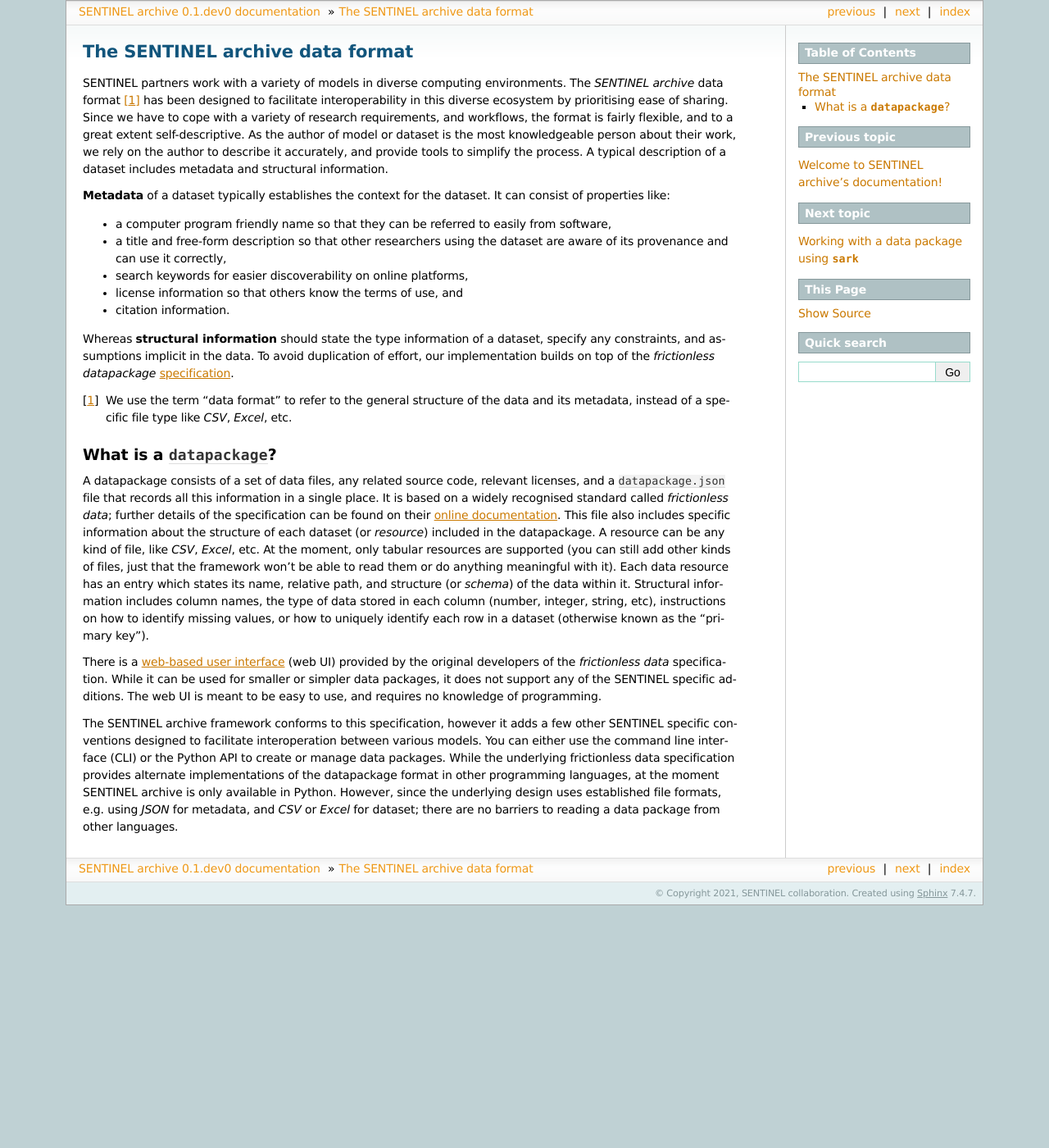
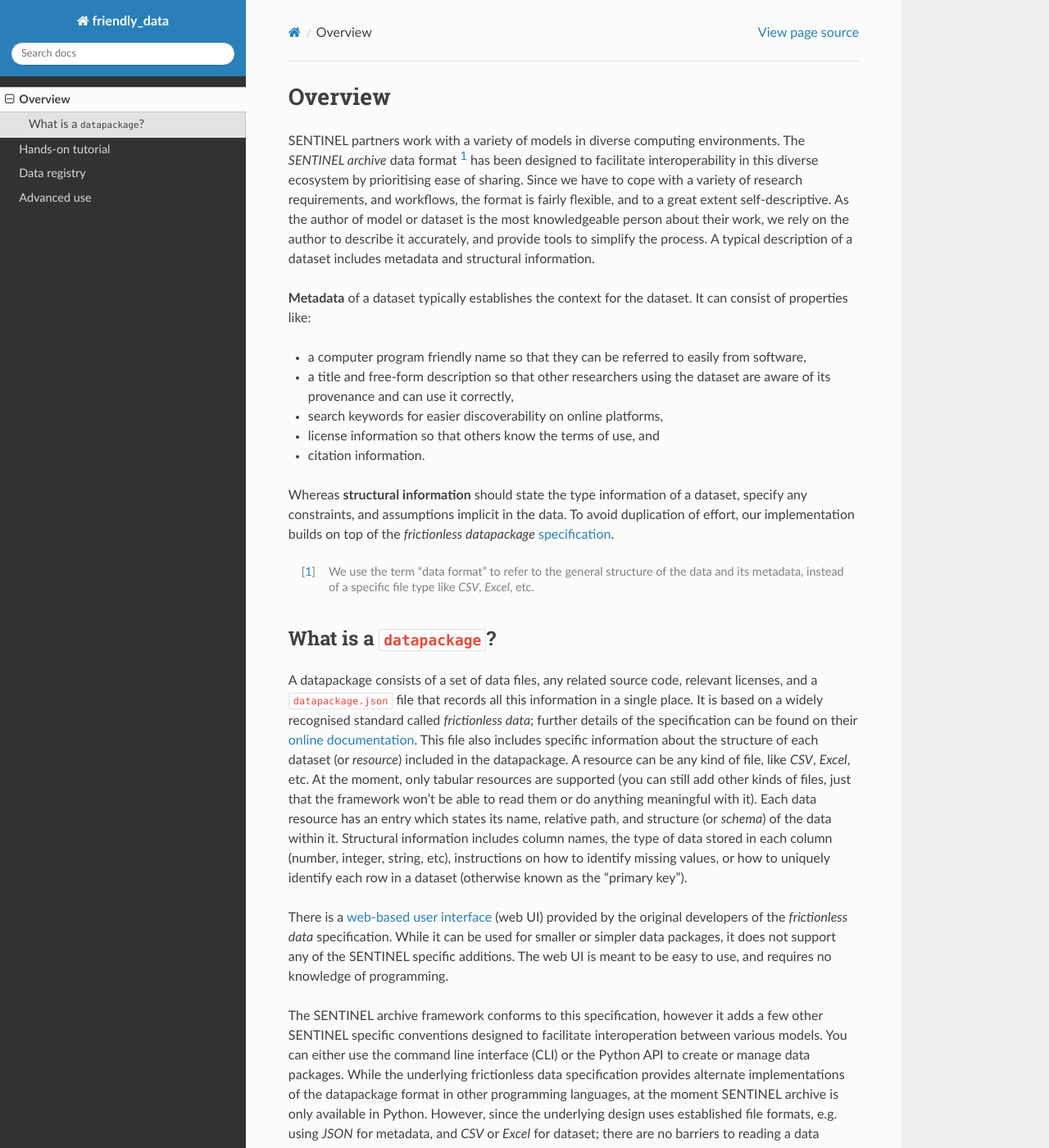
Before and after one commit to sentinel-energy/friendly_data, a Sphinx documentation site: the page built from doc/overview.rst, in a window 1280 px wide and 1400 px high. Shown: the whole window at 82% size. Built offline with Sphinx 7.4.7 and the Read the Docs theme 2.0.0, drawn with Linux system fonts in a browser that asks for light colours; pages that are not in the unit, such as notebooks, are missing from menus; some of the changed text lies outside the part shown.

Commit message:
Rearrange docs; use RTD sphinx template

```diff
--- a/doc/conf.py
+++ b/doc/conf.py
@@ -13,6 +13,7 @@
 # import os
 import sys
 from unittest.mock import MagicMock
+import sphinx_rtd_theme
 
 
 class MyMock(MagicMock):
@@ -27,9 +28,9 @@
 
 # -- Project information -----------------------------------------------------
 
-project = "SENTINEL archive"
-copyright = "2021, SENTINEL collaboration"
-author = "SENTINEL collaboration"
+project = "friendly_data"
+copyright = "2021, SENTINEL Project"
+author = "SENTINEL Project"
 
 # The full version, including alpha/beta/rc tags
 release = "0.1.dev0"
@@ -48,6 +49,7 @@
     "sphinx.ext.extlinks",
     "numpydoc",
     # "sphinx_search.extension",
+    "sphinx_rtd_theme",
 ]
 
 autodoc_default_options = {"members": None}
@@ -67,7 +69,7 @@
 # The theme to use for HTML and HTML Help pages.  See the documentation for
 # a list of builtin themes.
 #
-html_theme = "sphinxdoc"
+html_theme = "sphinx_rtd_theme"
 
 # Add any paths that contain custom static files (such as style sheets) here,
 # relative to this directory. They are copied after the builtin static files,
--- a/doc/hands-on.rst
+++ b/doc/hands-on.rst
@@ -1,5 +1,5 @@
-Working with a data package using ``sark``
-==========================================
+Hands-on tutorial
+=================
 
 There are two parts to working with SENTINEL archive.  The files
 containing the metadata and datasets, and the set of conventions that
--- a/doc/overview.rst
+++ b/doc/overview.rst
@@ -1,5 +1,5 @@
-The SENTINEL archive data format
---------------------------------
+Overview
+========
 
 SENTINEL partners work with a variety of models in diverse computing
 environments.  The *SENTINEL archive* data format [#]_ has been
--- a/requirements-docs.txt
+++ b/requirements-docs.txt
@@ -1,6 +1,7 @@
 frictionless
 jinja2
 sphinx
+sphinx-rtd-theme
 numpydoc
 pyyaml
 git+git://github.com/sentinel-energy/sentinel-archive-registry#egg=SENTINEL-archive-registry
```
Also changed, not shown: doc/advanced.rst (added, +30 -0 lines), doc/index.rst (+8 -47 lines), doc/registry.rst (added, +12 -0 lines).
